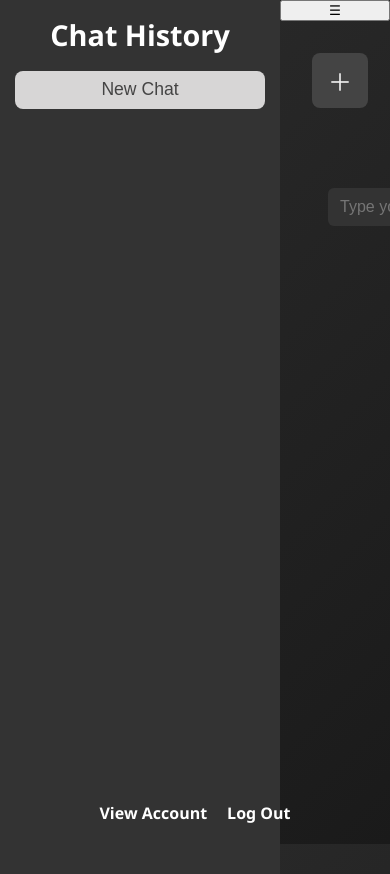
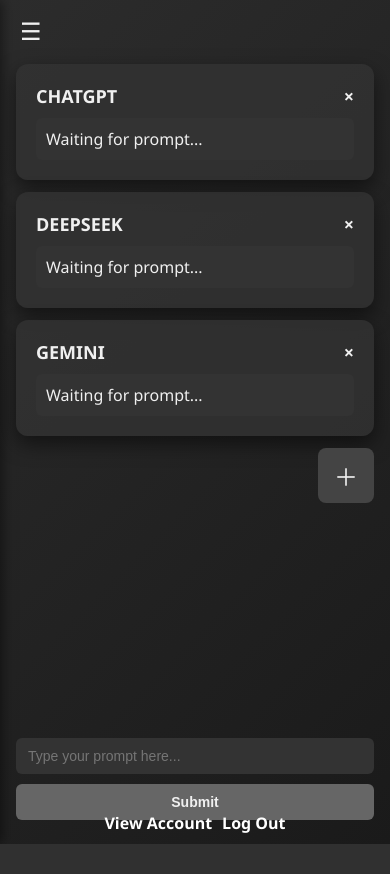
Before and after one commit to williamstanton3/All-AI, a Flask app: template templates/home.html in a window 390 px wide. After the commit the page ends 844 px from the top, so only its background shows below. Run offline with Flask 3, Linux system fonts and the light colour scheme; the template is opened without the code that fills it, so the values that code supplies are empty; parts of the project's set-up code (start-up, migrations or seed data) failed here and were passed over.

Commit message:
Fixed css and buttons

```diff
--- a/static/scripts/app.js
+++ b/static/scripts/app.js
@@ -1,38 +1,101 @@
-var __awaiter = (this && this.__awaiter) || function (thisArg, _arguments, P, generator) {
-    function adopt(value) { return value instanceof P ? value : new P(function (resolve) { resolve(value); }); }
-    return new (P || (P = Promise))(function (resolve, reject) {
-        function fulfilled(value) { try { step(generator.next(value)); } catch (e) { reject(e); } }
-        function rejected(value) { try { step(generator["throw"](value)); } catch (e) { reject(e); } }
-        function step(result) { result.done ? resolve(result.value) : adopt(result.value).then(fulfilled, rejected); }
-        step((generator = generator.apply(thisArg, _arguments || [])).next());
-    });
-};
-import { fetchChatGPTResponse } from "./chatgptService.js";
+var _a;
+import { fetchLLMResponse, typeWords } from "./aiService.js";
 const addColumnBtn = document.getElementById("addColumnBtn");
 const addColumnContainer = document.getElementById("addColumnContainer");
 const modelDropdown = document.getElementById("modelDropdown");
 const llmContainer = document.getElementById("llmContainer");
 const promptInput = document.getElementById("promptInput");
 const submitPromptBtn = document.getElementById("submitPromptBtn");
-// Click handler: read prompt, and update columns
-submitPromptBtn.addEventListener("click", () => __awaiter(void 0, void 0, void 0, function* () {
+const mainContainer = document.getElementById("mainContainer");
+// Sidebar Elements
+const sidebarToggle = document.getElementById("sidebarToggle");
+const mobileOverlay = document.getElementById("mobileOverlay");
+const userStatusInput = document.getElementById("userStatus");
+const userStatus = (_a = userStatusInput === null || userStatusInput === void 0 ? void 0 : userStatusInput.value) !== null && _a !== void 0 ? _a : "Free";
+const MAX_FREE_MODELS = 3;
+let promptAlertTimeout;
+// --- Sidebar Logic ---
+sidebarToggle.addEventListener("click", () => {
+    // Check if we are in mobile view
+    if (window.innerWidth <= 768) {
+        document.body.classList.toggle("sidebar-mobile-open");
+    }
+    else {
+        document.body.classList.toggle("sidebar-collapsed");
+    }
+});
+// Close mobile sidebar when clicking overlay
+mobileOverlay.addEventListener("click", () => {
+    document.body.classList.remove("sidebar-mobile-open");
+});
+document.querySelectorAll(".chat-thread").forEach(thread => {
+    thread.addEventListener("click", () => {
+        if (window.innerWidth <= 768) {
+            document.body.classList.remove("sidebar-mobile-open");
+        }
+    });
+});
+function getMaxModels() {
+    return userStatus === "Free" ? MAX_FREE_MODELS : Infinity;
+}
+function showPromptAlert(message) {
+    let alert = document.getElementById("promptAlert");
+    if (!alert) {
+        alert = document.createElement("div");
+        alert.id = "promptAlert";
+        alert.className = "prompt-alert";
+        const pic = document.querySelector(".prompt-input-container");
+        if (pic && pic.parentElement) {
+            pic.parentElement.insertBefore(alert, pic);
+        }
+        else {
+            mainContainer.appendChild(alert);
+        }
+    }
+    alert.textContent = message;
+    alert.classList.remove("hide");
+    alert.classList.add("show");
+    if (promptAlertTimeout) {
+        clearTimeout(promptAlertTimeout);
+    }
+    promptAlertTimeout = window.setTimeout(() => {
+        alert === null || alert === void 0 ? void 0 : alert.classList.add("hide");
+        setTimeout(() => alert === null || alert === void 0 ? void 0 : alert.remove(), 300);
+    }, 4000);
+}
+function getColumnsFor(model) {
+    return Array.from(llmContainer.querySelectorAll(".llm-column"))
+        .filter(col => { var _a; return ((_a = col.querySelector(".column-header")) === null || _a === void 0 ? void 0 : _a.dataset.model) === model; });
+}
+function getAllPresentModels() {
+    const headers = Array.from(llmContainer.querySelectorAll(".llm-column .column-header"));
+    const models = new Set();
+    headers.forEach(h => {
+        const m = h.dataset.model;
+        if (m)
+            models.add(m);
+    });
+    return Array.from(models);
+}
+submitPromptBtn.addEventListener("click", () => {
     const prompt = promptInput.value.trim();
     if (!prompt)
         return;
-    const chatgptColumns = Array.from(llmContainer.querySelectorAll(".llm-column")).filter(col => { var _a; return ((_a = col.querySelector(".column-header")) === null || _a === void 0 ? void 0 : _a.dataset.model) === "CHATGPT"; });
-    // Append a user bubble element (dark box) and show spinner
-    chatgptColumns.forEach(col => {
+    const presentModels = getAllPresentModels();
+    if (presentModels.length === 0) {
+        showPromptAlert("Please select at least one LLM model");
+        return;
+    }
+    presentModels.forEach(model => {
+        getColumnsFor(model).forEach(col => {
             const out = col.querySelector(".llm-output");
-        // Remove placeholder if present
             const placeholder = out.querySelector(".placeholder");
             if (placeholder)
                 placeholder.remove();
-        // Create user bubble
             const userBubble = document.createElement("div");
             userBubble.className = "user-bubble";
             userBubble.textContent = prompt;
             out.appendChild(userBubble);
-        // Only add spinner if one isn't already present
             if (!out.querySelector(".loading-spinner")) {
                 const spinner = document.createElement("span");
                 spinner.className = "loading-spinner";
@@ -44,96 +107,59 @@
                 out.appendChild(spinner);
             }
         });
-    // Clear input early
+    });
     promptInput.value = "";
     promptInput.focus();
-    try {
-        const reply = yield fetchChatGPTResponse(prompt);
-        yield Promise.all(chatgptColumns.map((col) => __awaiter(void 0, void 0, void 0, function* () {
+    presentModels.forEach(model => {
+        const p = fetchLLMResponse(model, prompt);
+        p.then(reply => {
+            const columns = getColumnsFor(model);
+            columns.forEach(col => {
                 const out = col.querySelector(".llm-output");
-            // Remove spinner if present
                 const spinner = out.querySelector(".loading-spinner");
                 if (spinner)
                     spinner.remove();
-            // Animate the model reply word-by-word (30ms per word)
-            yield typeWords(out, reply, 30);
-        })));
-    }
-    catch (err) {
-        chatgptColumns.forEach(col => {
+                // Now uses the updated typeWords function for markdown typing
+                typeWords(out, reply);
+            });
+        }).catch(err => {
+            const error = err;
+            const columns = getColumnsFor(model);
+            columns.forEach(col => {
                 const out = col.querySelector(".llm-output");
                 const spinner = out.querySelector(".loading-spinner");
                 if (spinner)
                     spinner.remove();
                 const errDiv = document.createElement("div");
                 errDiv.className = "error";
-            errDiv.textContent = `Error: ${err.message}`;
+                errDiv.textContent = `Error: ${error.message}`;
                 out.appendChild(errDiv);
             });
-    }
-}));
-// submit on Enter key
-promptInput.addEventListener("keydown", (e) => {
+        });
+    });
+});
+promptInput.addEventListener("keydown", e => {
     if (e.key === "Enter") {
         e.preventDefault();
         submitPromptBtn.click();
     }
 });
-// Default LLMs
-const defaultLLMs = ["CHATGPT", "GROK", "GEMINI"];
-// Creates a typing words animation
-function typeWords(outContainer_1, text_1) {
-    return __awaiter(this, arguments, void 0, function* (outContainer, text, delay = 30) {
-        const modelDiv = document.createElement("div");
-        modelDiv.className = "model-response";
-        outContainer.appendChild(modelDiv);
-        // split keeping whitespace so spacing/newlines are preserved
-        const tokens = text.split(/(\s+)/);
-        for (const token of tokens) {
-            if (!token)
-                continue;
-            // Pure whitespace (spaces, tabs, newlines)
-            if (/^\s+$/.test(token)) {
-                if (token.includes("\n")) {
-                    // Convert newlines to <br> while preserving any surrounding spaces
-                    const parts = token.split(/(\n)/);
-                    for (const part of parts) {
-                        if (part === "\n") {
-                            modelDiv.appendChild(document.createElement("br"));
+const defaultLLMs = ["CHATGPT", "DEEPSEEK", "GEMINI"];
+function createLLMColumn(name) {
+    if (llmContainer.querySelector(`.llm-column .column-header[data-model="${name}"]`))
+        return;
+    const currentCount = getAllPresentModels().length;
+    const max = getMaxModels();
+    if (currentCount >= max) {
+        showPromptAlert(`Free accounts are limited to ${MAX_FREE_MODELS} models. Upgrade to Premium for more.`);
+        return;
     }
-                        else if (part.length > 0) {
-                            // append actual space characters as text nodes so layout spacing stays correct
-                            modelDiv.appendChild(document.createTextNode(part));
-                        }
-                    }
-                }
-                else {
-                    // simple spaces/tabs -> append as text node
-                    modelDiv.appendChild(document.createTextNode(token));
-                }
-                continue; // don't animate whitespace
-            }
-            // Regular word/token -> animate
-            const span = document.createElement("span");
-            span.className = "word";
-            span.textContent = token;
-            modelDiv.appendChild(span);
-            // force layout so transition runs
-            // eslint-disable-next-line @typescript-eslint/no-unused-expressions
-            span.offsetWidth;
-            span.classList.add("show");
-            yield new Promise(resolve => setTimeout(resolve, delay));
-        }
-    });
-}
-// Function to create a column
-function createLLMColumn(name) {
     const col = document.createElement("div");
     col.className = "llm-column";
     const header = document.createElement("div");
     header.className = "column-header";
+    header.dataset.model = name;
     header.textContent = name;
-    header.dataset.model = name;
     const closeBtn = document.createElement("span");
     closeBtn.textContent = "×";
     closeBtn.style.float = "right";
@@ -143,7 +169,6 @@
     header.appendChild(closeBtn);
     const output = document.createElement("div");
     output.className = "llm-output";
-    // Use a placeholder child so we don't rely on textContent for transcript
     const placeholder = document.createElement("div");
     placeholder.className = "placeholder";
     placeholder.textContent = "Waiting for prompt...";
@@ -151,28 +176,35 @@
     col.appendChild(header);
     col.appendChild(output);
     llmContainer.insertBefore(col, addColumnContainer);
+    const alert = document.getElementById("promptAlert");
+    if (alert) {
+        alert.classList.add("hide");
+        setTimeout(() => alert.remove(), 250);
     }
-// Initialize default columns
+}
 defaultLLMs.forEach(createLLMColumn);
-// Show/hide dropdown when + is clicked
-addColumnBtn.addEventListener("click", (e) => {
+addColumnBtn.addEventListener("click", e => {
     e.stopPropagation();
+    const currentCount = getAllPresentModels().length;
+    const max = getMaxModels();
+    if (currentCount >= max) {
+        showPromptAlert(`Free accounts are limited to ${MAX_FREE_MODELS} models. Upgrade to Premium for more.`);
+        return;
+    }
     modelDropdown.style.display = modelDropdown.style.display === "block" ? "none" : "block";
 });
-// Hide dropdown when clicking outside
-document.addEventListener("click", (e) => {
+document.addEventListener("click", e => {
     if (!addColumnContainer.contains(e.target)) {
         modelDropdown.style.display = "none";
     }
 });
-// Dropdown items: add a new column when clicked
 modelDropdown.querySelectorAll(".dropdown-item").forEach(item => {
-    item.addEventListener("click", (e) => {
+    item.addEventListener("click", e => {
+        var _a;
         e.stopPropagation();
-        const modelName = item.textContent;
-        if (modelName) {
+        const modelName = (_a = item.textContent) === null || _a === void 0 ? void 0 : _a.trim();
+        if (modelName)
             createLLMColumn(modelName);
-        }
         modelDropdown.style.display = "none";
     });
 });
--- a/static/styles/home.css
+++ b/static/styles/home.css
@@ -1,45 +1,81 @@
-/* ===== PAGE LAYOUT ===== */
 body {
     margin: 0;
     font-family: 'Segoe UI', Tahoma, Geneva, Verdana, sans-serif;
     background: linear-gradient(135deg, #2c2c2c, #1a1a1a);
     color: #f0f0f0;
-    height:100vh;
-
-
-    /* helps make the layout 2 columns and fill the viewport height */
+    height: 100vh;
     display: flex;
     min-height: 100vh;
-    overflow: hidden; /* Prevent scrolling */
-    box-sizing: border-box; /* Include padding in height calculations */
+    overflow: hidden;
+    box-sizing: border-box;
 }
 
+/* --- Scrollbar Styling --- */
+::-webkit-scrollbar {
+    width: 10px;
+    height: 10px;
+}
+
+::-webkit-scrollbar-track {
+    background: #2c2c2c;
+    border-radius: 4px;
+}
+
+::-webkit-scrollbar-thumb {
+    background: #555;
+    border-radius: 4px;
+}
+
+::-webkit-scrollbar-thumb:hover {
+    background: #777;
+}
+
+/* --- Sidebar Styles --- */
 #historySidebar {
     width: 250px;
     background-color: #333;
     color: white;
     padding: 15px;
     height: 100%;
-    flex-shrink: 0; /* Prevents sidebar from shrinking */
+    flex-shrink: 0;
     display: flex;
     flex-direction: column;
+    transition: width 0.3s ease, padding 0.3s ease, transform 0.3s ease;
+    overflow: hidden;
+    white-space: nowrap;
+}
+
+body.sidebar-collapsed #historySidebar {
+    width: 0;
+    padding-left: 0;
+    padding-right: 0;
+    border: none;
+}
+
+#threadList {
+    flex-grow: 1;
+    overflow-y: auto;
+    display: flex;
+    flex-direction: column;
+    gap: 10px;
+    margin-top: 10px;
+    padding-right: 5px;
 }
 
 .chat-thread {
-    flex-grow: 1; /* Takes up remaining space */
-    overflow-y: auto; /* Scroll if content exceeds height */
-    margin-top: 10px;
+    flex-shrink: 0;
     border-radius: 13px;
     background-color: #444;
     padding: 10px;
     display: flex;
-    justify-content: space-between; /* Space between title and date */
+    justify-content: space-between;
+}
 
-}
 .chat-thread:hover {
     background-color: #555;
     cursor: pointer;
 }
+
 #newChat {
     background-color: hsl(0, 1%, 84%);
     color: #444;
@@ -49,56 +85,71 @@
     cursor: pointer;
     font-size: 1.1em;
     margin-bottom: 10px;
+}
 
-}
-#chatHistory{
+#chatHistory {
     font-size: 1.8em;
     margin-top: 0;
     margin-bottom: 2vh;
     display: flex;
     justify-content: center;
+    box-sizing: border-box;
+}
 
-    box-sizing: border-box; /* Include padding in height calculations */
-}
+/* --- Main Container --- */
 #mainContainer {
-    flex-grow: 1; /* Takes up remaining space */
+    flex-grow: 1;
     display: flex;
     position: relative;
     flex-direction: column;
-    justify-content: flex-start; /* Space around LLM columns and input area */
-    min-height: 0; /* Prevent content overflow */
+    justify-content: flex-start;
+    min-height: 0;
     width: 100%;
     overflow-x: hidden;
-    box-sizing: border-box; /* Include padding in height calculations */
+    box-sizing: border-box;
+    transition: margin-left 0.3s ease;
+}
 
- }
+#sidebarToggle {
+    position: absolute;
+    top: 15px;
+    left: 15px;
+    z-index: 50;
+    background: transparent;
+    border: none;
+    color: #f0f0f0;
+    font-size: 24px;
+    cursor: pointer;
+    padding: 5px;
+    border-radius: 4px;
+    line-height: 1;
+}
 
+#sidebarToggle:hover {
+    background-color: rgba(255, 255, 255, 0.1);
+}
 
+/* --- LLM Columns --- */
 .llm-container {
-
+    flex-grow: 1;
     width: 100%;
     display: flex;
     align-items: flex-start;
     gap: 20px;
-    padding: 2rem;
-    overflow-x: auto; /* Enable horizontal scrolling */
-    scroll-behavior: smooth; /* Smooth scrolling effect */
+    padding: 3.5rem 2rem 2rem 2rem;
+    overflow-x: auto;
+    scroll-behavior: smooth;
     box-sizing: border-box;
 }
 
-/* Plus button container */
 #addColumnContainer {
     display: flex;
     align-items: center;
     position: relative;
-
     margin-left: auto;
-
-    /* Ensure it doesn't shrink when space is tight */
     flex-shrink: 0;
 }
 
-/* Plus button styling */
 #addColumnBtn {
     padding: 10px 16px;
     font-size: 24px;
@@ -114,9 +165,8 @@
     background-color: #666;
 }
 
-/* Dropdown styling */
 #modelDropdown {
-    display: none; /* hidden initially */
+    display: none;
     position: absolute;
     top: 100%;
     right: 0;
@@ -138,16 +188,21 @@
     background-color: #555;
 }
 
-/* ===== LLM COLUMNS ===== */
 .llm-column {
-    flex: 0 0 auto; /* Prevent shrinking and maintain size */
-    width: 300px; /* Fixed width */
+    flex: 0 0 auto;
+    width: 400px;
+    min-width: 350px;
+    max-width: 800px;
+
+    height: 85vh;
     background-color: rgba(50, 50, 50, 0.8);
     border-radius: 12px;
     box-shadow: 0 8px 20px rgba(0,0,0,0.5);
+    padding: 20px;
     display: flex;
     flex-direction: column;
-    padding: 20px;
+    resize: horizontal;
+    overflow: hidden;
 }
 
 .column-header {
@@ -160,18 +215,17 @@
     background-color: #333;
     border-radius: 6px;
     padding: 10px;
-    min-height: 600px;
-    white-space: pre-wrap;
+    flex-grow: 1;
     overflow-y: auto;
+    word-wrap: break-word;
+    overflow-wrap: break-word;
 }
 
-/* ===== PROMPT INPUT AREA ===== */
 .prompt-input-container {
     max-width: 100%;
     display: flex;
     gap: 10px;
-    padding: 3rem;
-
+    padding: 0.75rem 3rem 3rem 3rem;
     box-sizing: border-box;
 }
 
@@ -205,21 +259,19 @@
     background-color: #888;
 }
 
-
-/* ===== ACCOUNT / LOGOUT LINKS ===== */
 .account-link-container {
     position: fixed;
     bottom: 20px;
     left: 50%;
     transform: translateX(-50%);
     display: flex;
-    gap: 20px; /* space between the links */
+    gap: 20px;
     z-index: 100;
 }
 
 .account-link,
 .logout-link {
-    color: #ffffff;           /* white text */
+    color: #ffffff;
     text-decoration: none;
     font-weight: bold;
     font-size: 16px;
@@ -233,22 +285,13 @@
 }
 
 .user-bubble {
-    background: #1f2937;
-    color: #fff;
+    background: #555555;
+    color: #ffffff;
     padding: 8px 12px;
     border-radius: 8px;
-    margin: 8px 0;
+    margin: 8px 0 14px 0;
     max-width: 80%;
-    align-self: flex-end;
-    white-space: pre-wrap;
-    font-family: inherit;
-    font-size: 0.95rem;
-}
-
-.model-response {
-    color: #FFFFFF;
-    padding: 6px 0;
-    margin: 6px 0;
+    align-self: flex-start;
     white-space: pre-wrap;
     font-family: inherit;
     font-size: 0.95rem;
@@ -261,25 +304,15 @@
     margin-left: 8px;
     vertical-align: middle;
     box-sizing: border-box;
-    border: 3px solid transparent;
+    border: 3px solid rgba(255, 255, 255, 0.18);
     border-top-color: #ffffff;
-    border-right-color: rgba(255,255,255,0.28);
-    border-bottom-color: rgba(255,255,255,0.18);
-    border-left-color: rgba(255,255,255,0.18);
+    border-right-color: rgba(255, 255, 255, 0.28);
     border-radius: 50%;
     animation: spin 0.8s linear infinite;
-    -webkit-animation: spin 0.8s linear infinite;
-    transform-origin: 50% 50%;
-    -webkit-transform-origin: 50% 50%;
-    will-change: transform;
 }
 
 @keyframes spin {
     to { transform: rotate(360deg); }
-}
-
-@-webkit-keyframes spin {
-    to { -webkit-transform: rotate(360deg); transform: rotate(360deg); }
 }
 
 .visually-hidden {
@@ -290,12 +323,13 @@
     white-space: nowrap; border: 0;
 }
 
+/* --- Word Bounce Animation Styles --- */
 .word {
     display: inline-block;
     opacity: 0;
     transform: translateY(6px);
     transition: opacity 160ms ease, transform 160ms ease;
-    white-space: pre; /* preserve spaces from tokenization */
+    white-space: pre;
 }
 
 .word.show {
@@ -303,7 +337,213 @@
     transform: translateY(0);
 }
 
+.prompt-alert {
+    background: linear-gradient(135deg, #c82f2f, #a72020);
+    color: #fff;
+    padding: 0.5rem 1rem;
+    margin: 0 2rem 0.4rem;
+    font-size: 0.85rem;
+    line-height: 1.3;
+    border-radius: 8px;
+    font-weight: 600;
+    box-shadow: 0 4px 14px rgba(0,0,0,0.45);
+    animation: fadeIn 0.25s ease;
+}
+
+.prompt-alert.show { opacity: 1; }
+
+.prompt-alert.hide {
+    opacity: 0;
+    transition: opacity 0.3s ease;
+}
+
+@keyframes fadeIn {
+    from { opacity: 0; transform: translateY(6px); }
+    to { opacity: 1; transform: translateY(0); }
+}
+
 .model-response {
-    margin: 6px 0;
-    line-height: 1.4;
+    margin: 6px 0 16px 0;
+    line-height: 1.5;
+    color: #e0e0e0;
+    font-family: inherit;
+    font-size: 0.95rem;
 }
+
+.model-response strong {
+    color: #ffffff;
+    font-weight: 700;
+}
+
+.model-response em {
+    font-style: italic;
+    color: #ccc;
+}
+
+.model-response p {
+    margin: 0 0 10px 0;
+}
+
+.model-response code {
+    background-color: #444;
+    padding: 2px 4px;
+    border-radius: 4px;
+    font-family: 'Consolas', 'Courier New', monospace;
+    font-size: 0.9em;
+    color: #ff9d9d;
+}
+
+.model-response pre {
+    background-color: #222;
+    padding: 10px;
+    border-radius: 6px;
+    overflow-x: auto;
+    margin: 10px 0;
+    border: 1px solid #444;
+}
+
+.model-response pre code {
+    background-color: transparent;
+    color: #f0f0f0;
+    padding: 0;
+}
+
+.model-response ul, .model-response ol {
+    margin: 10px 0 10px 20px;
+    padding: 0;
+}
+
+.model-response li {
+    margin-bottom: 5px;
+}
+
+.model-response blockquote {
+    border-left: 3px solid #666;
+    margin: 10px 0;
+    padding-left: 10px;
+    color: #aaa;
+}
+
+body {
+    box-sizing: border-box;
+}
+
+*, *::before, *::after {
+    box-sizing: inherit;
+}
+
+@media (max-width: 768px) {
+    body {
+        height: auto;
+        min-height: 100vh;
+        overflow-x: hidden;
+    }
+
+    #historySidebar {
+        position: fixed;
+        top: 0;
+        left: 0;
+        height: 100vh;
+        width: 80%;
+        max-width: 320px;
+        z-index: 2000;
+        transform: translateX(-100%);
+        box-shadow: 2px 0 12px rgba(0,0,0,0.5);
+    }
+
+    body.sidebar-mobile-open #historySidebar {
+        transform: translateX(0);
+    }
+
+    #mobileOverlay {
+        position: fixed;
+        top: 0;
+        left: 0;
+        width: 100%;
+        height: 100%;
+        background: rgba(0,0,0,0.5);
+        z-index: 1500;
+        opacity: 0;
+        visibility: hidden;
+        transition: opacity 0.3s ease;
+    }
+
+    body.sidebar-mobile-open #mobileOverlay {
+        opacity: 1;
+        visibility: visible;
+    }
+
+    #mainContainer {
+        width: 100%;
+        height: 100vh;
+        overflow-x: hidden;
+    }
+
+    .llm-container {
+        flex-direction: column;
+        padding: 4rem 1rem 1rem 1rem;
+        gap: 12px;
+        overflow-x: hidden;
+        overflow-y: auto;
+    }
+
+    .llm-column {
+        width: 100%;
+        max-width: 100%;
+        min-width: 0;
+        height: auto;
+        max-height: 80vh;
+        resize: none;
+    }
+
+    .llm-output {
+        max-height: 65vh;
+    }
+
+    #addColumnContainer {
+        margin-left: 0;
+        width: 100%;
+        justify-content: flex-end;
+    }
+
+    .prompt-input-container {
+        padding: 0.75rem 1rem 1.5rem 1rem;
+        flex-direction: column;
+    }
+
+    .prompt-input-container input[type="text"] {
+        width: 100%;
+        font-size: 14px;
+    }
+
+    .submit-btn {
+        width: 100%;
+        font-size: 14px;
+    }
+
+    .prompt-alert {
+        margin: 0 1rem 0.4rem;
+        font-size: 0.8rem;
+    }
+
+    .account-link-container {
+        bottom: 10px;
+        gap: 10px;
+        font-size: 14px;
+    }
+}
+
+@media (min-width: 769px) and (max-width: 1024px) {
+    #historySidebar {
+        width: 220px;
+    }
+
+    .llm-column {
+        width: 260px;
+        max-width: 320px;
+    }
+
+    .prompt-input-container {
+        padding: 0.75rem 2rem 2rem 2rem;
+    }
+}
```
Lines whose indentation alone changed are shown as unchanged.
